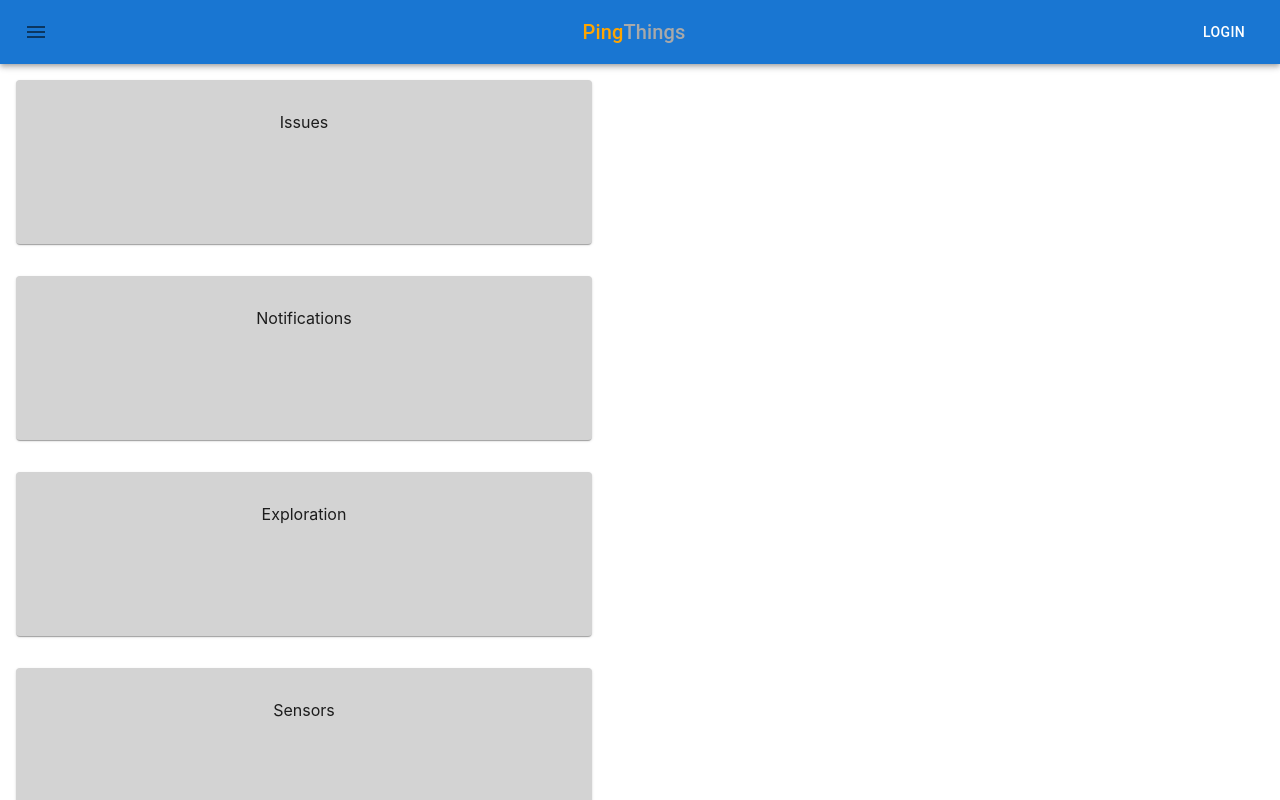
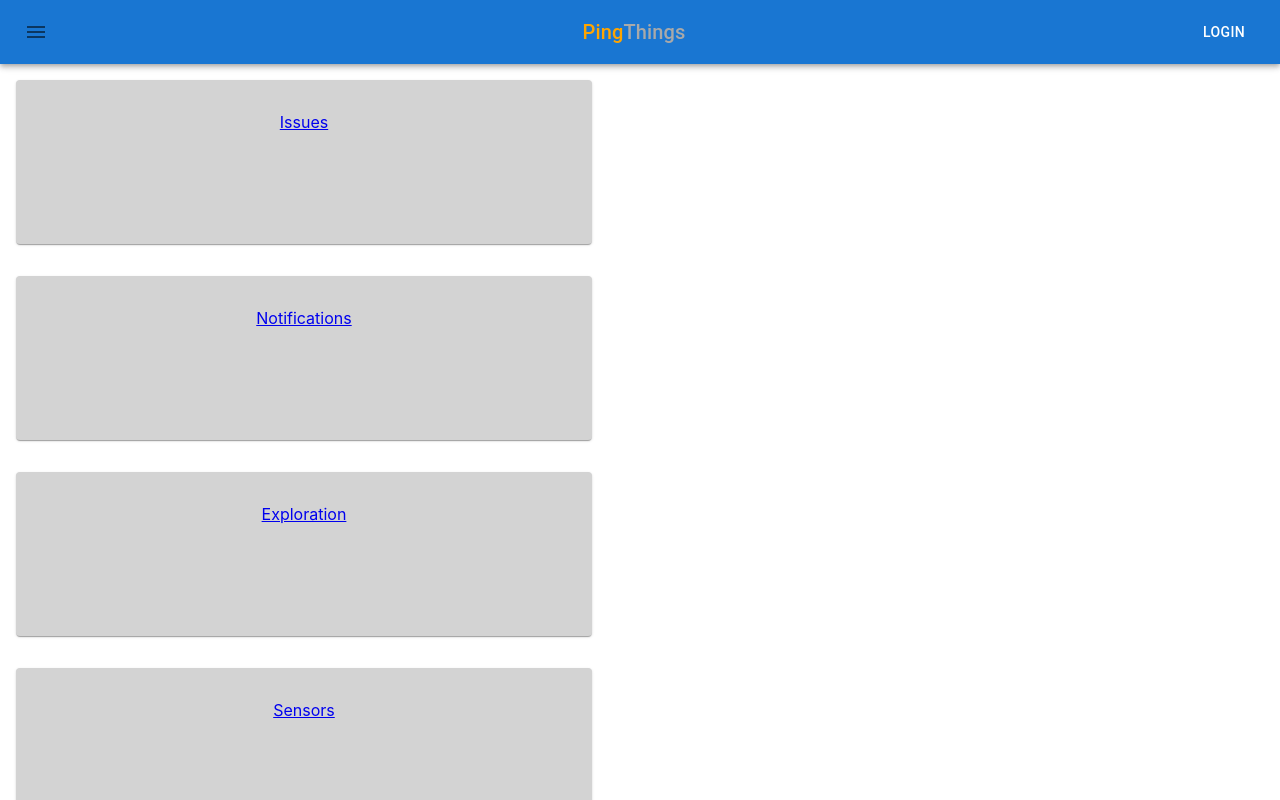
Before and after one commit to colin-eberhardt/ping-things-sensors, a React (Create React App) app in the folder sensor-app/: page / in a window 1280 px wide. Shown: the top 800 px of the page. Built offline with nearby package versions, Linux system fonts and the light colour scheme.

Commit message:
Add basic client side routing

```diff
--- a/sensor-app/package.json
+++ b/sensor-app/package.json
@@ -16,6 +16,7 @@
     "@types/react-dom": "^18.2.6",
     "react": "^18.2.0",
     "react-dom": "^18.2.0",
+    "react-router-dom": "^6.14.0",
     "react-scripts": "5.0.1",
     "typescript": "^4.9.5",
     "web-vitals": "^2.1.4"
--- a/sensor-app/src/App.tsx
+++ b/sensor-app/src/App.tsx
@@ -1,21 +1,35 @@
 import React from 'react';
 import { Grid } from '@mui/material';
-import { Router } from 'react-router-dom';
+import {
+  createBrowserRouter,
+  RouterProvider,
+} from "react-router-dom";
 import PageCard from './components/PageCard';
 import PageHeader from './components/PageHeader';
 import './App.css';
 import Sensors from './pages/Sensors';
+import Main from './pages/Main';
+import WorkInProgress from './pages/WorkInProgress';
 
-const cardOptions = ["Issues", "Notifications", "Exploration", "Sensors"]
+const router = createBrowserRouter([
+  {
+    path: "/",
+    element: <Main />,
+    errorElement: <WorkInProgress />
+  },
+  {
+    path: "/sensors",
+    element: <Sensors />,
+  },
+  {
+
+  }
+]);
 
 function App() {
   return (
     <div className="App">
-      <PageHeader />
-      <Grid container spacing={0}>
-        {cardOptions.map((cardOption:string) => <Grid item xs={8}><PageCard title={cardOption}/></Grid>)}
-      </Grid>
-      <Sensors />
+      <RouterProvider router={router} />
     </div>
   );
 }
--- a/sensor-app/src/components/PageCard.tsx
+++ b/sensor-app/src/components/PageCard.tsx
@@ -1,5 +1,6 @@
 import React from 'react';
 import { Card } from '@mui/material';
+import { Link } from 'react-router-dom';
 
 interface ICard {
     title: string;
@@ -16,7 +17,7 @@
         backgroundColor:"lightgray"
       }}
     >
-      {title}
+      <Link to={title.toLowerCase()}>{title}</Link>
     </Card>
   )
 }
--- a/sensor-app/src/pages/Main.tsx
+++ b/sensor-app/src/pages/Main.tsx
@@ -1,8 +1,24 @@
-import React from 'react'
+import React from 'react';
+import { Grid } from '@mui/material';
+import PageCard from '../components/PageCard';
+import PageHeader from '../components/PageHeader';
+
+const cardOptions = ["Issues", "Notifications", "Exploration", "Sensors"]
 
 const Main = () => {
   return (
-    <div>Landing Page</div>
+    <>
+        <PageHeader />
+        <Grid container spacing={0}>
+        {cardOptions.map((cardOption:string) => {
+            return (
+                <Grid item xs={8}>
+                    <PageCard title={cardOption}/>
+                </Grid>
+            )
+        })}
+        </Grid>
+    </>
   )
 }
 
--- /dev/null
+++ b/sensor-app/src/pages/WorkInProgress.tsx
@@ -0,0 +1,13 @@
+import React from 'react';
+import ConstructionIcon from '@mui/icons-material/Construction';
+
+const WorkInProgress = () => {
+  return (
+    <>
+        <h3>This page is under construction</h3>
+        <ConstructionIcon />
+    </>
+  )
+}
+
+export default WorkInProgress
```
Also changed, not shown: 1 other file (tests, documents, lock files or other folders).
